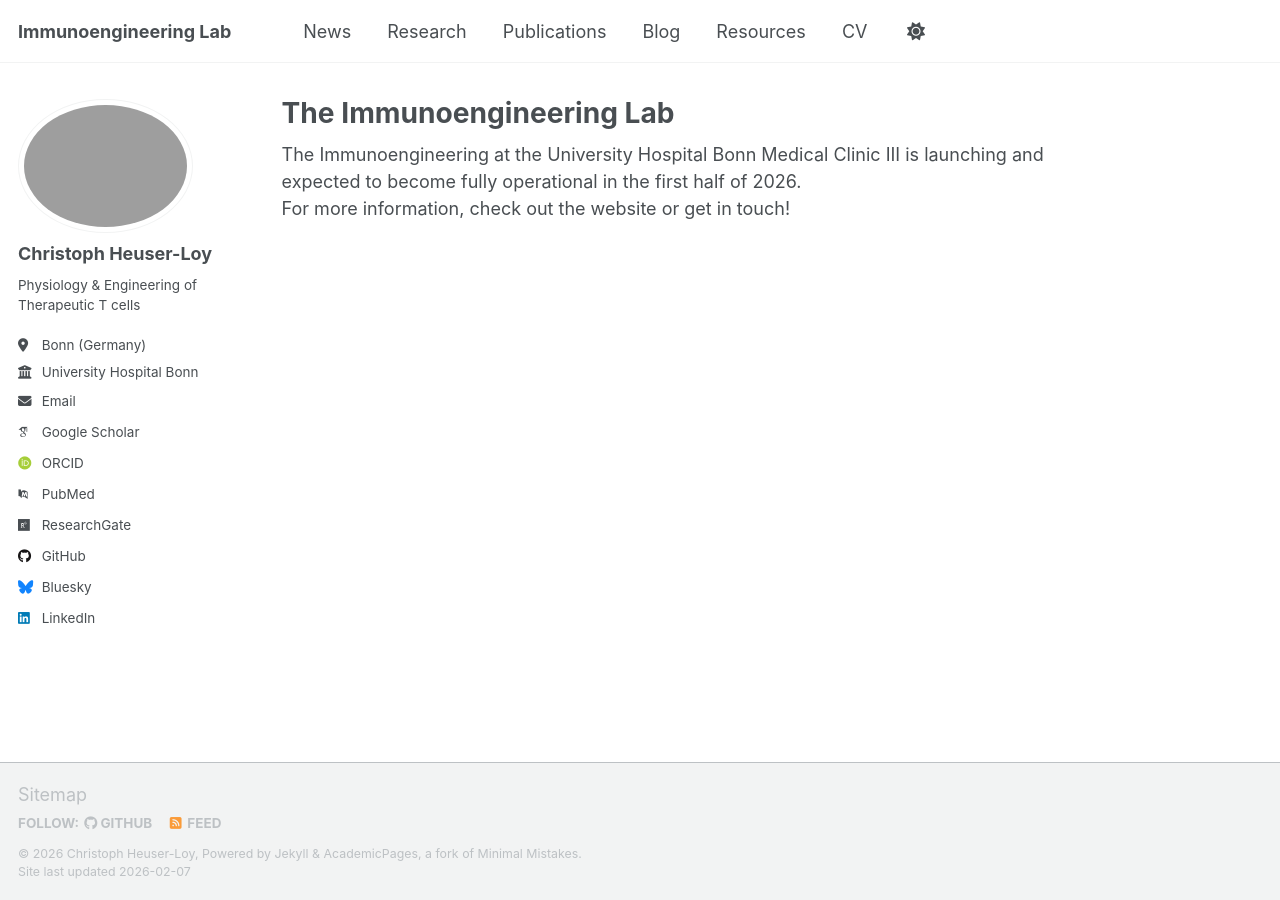
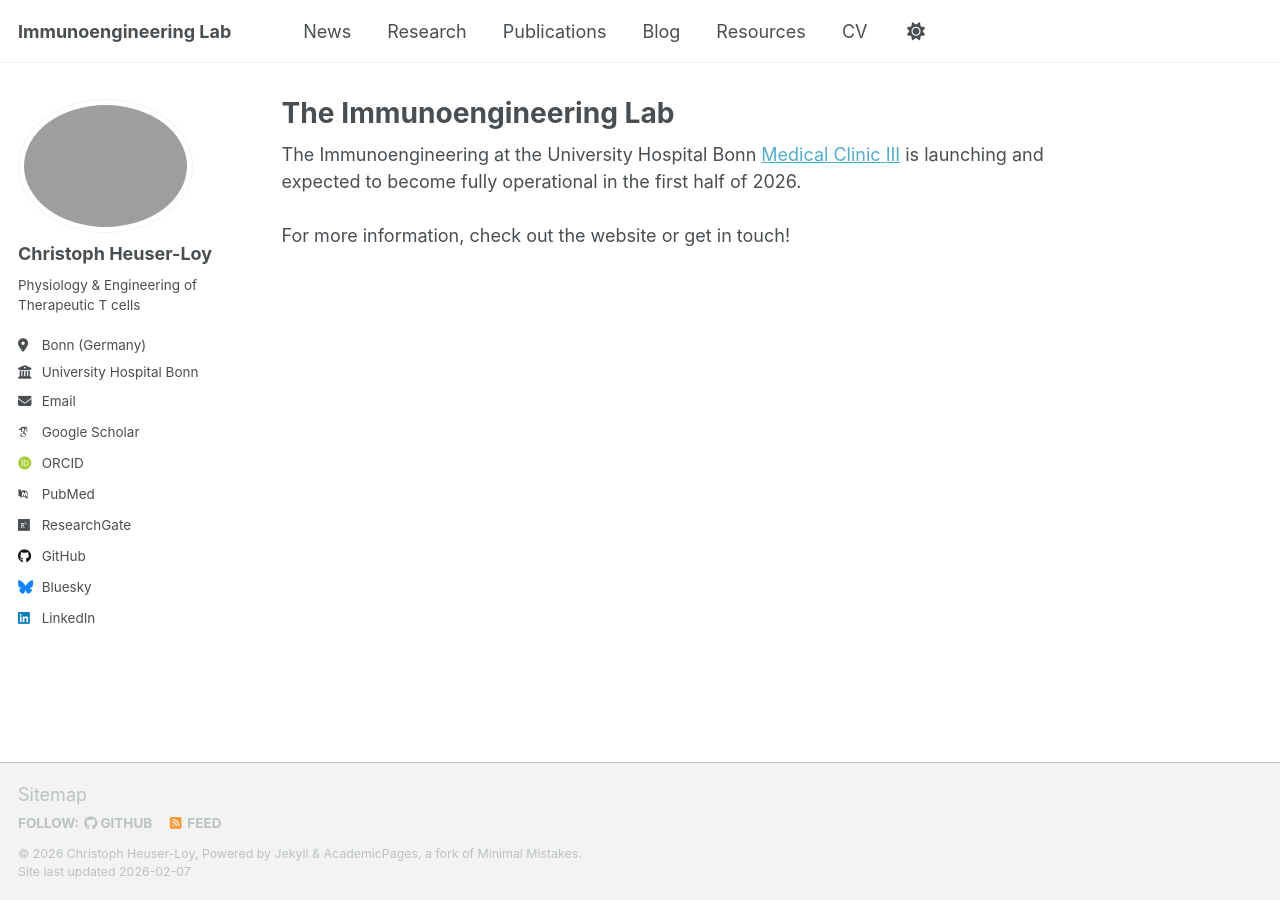
Before and after one commit to cheuserloy/cheuserloy.github.io, a Jekyll site: the page built from _pages/about.md, in a window 1280 px wide. Built offline with Jekyll 4.4.1, drawn with Linux system fonts in a browser that asks for light colours; some web fonts are replaced; a script that is not in the unit is left out.

```diff
--- a/_pages/about.md
+++ b/_pages/about.md
@@ -7,5 +7,5 @@ redirect_from:
   - /about.html
 ---
 
-The Immunoengineering at the University Hospital Bonn Medical Clinic III is launching and expected to become fully operational in the first half of 2026.\
+The Immunoengineering at the University Hospital Bonn <a href="https://www.ukbonn.de/haematologie-und-onkologie/forschung/">Medical Clinic III</a> is launching and expected to become fully operational in the first half of 2026.<br><br>
 For more information, check out the website or get in touch!
```
